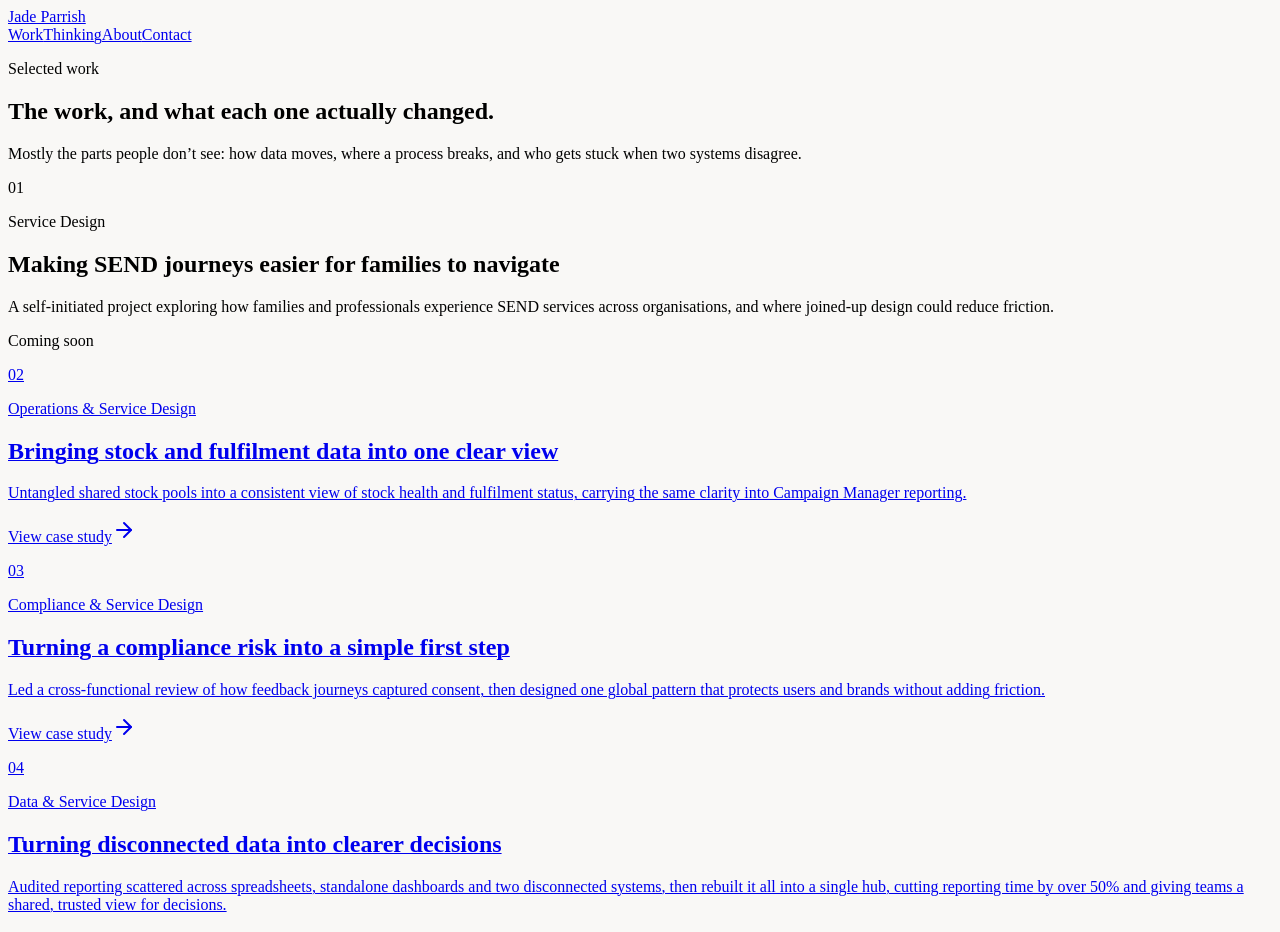
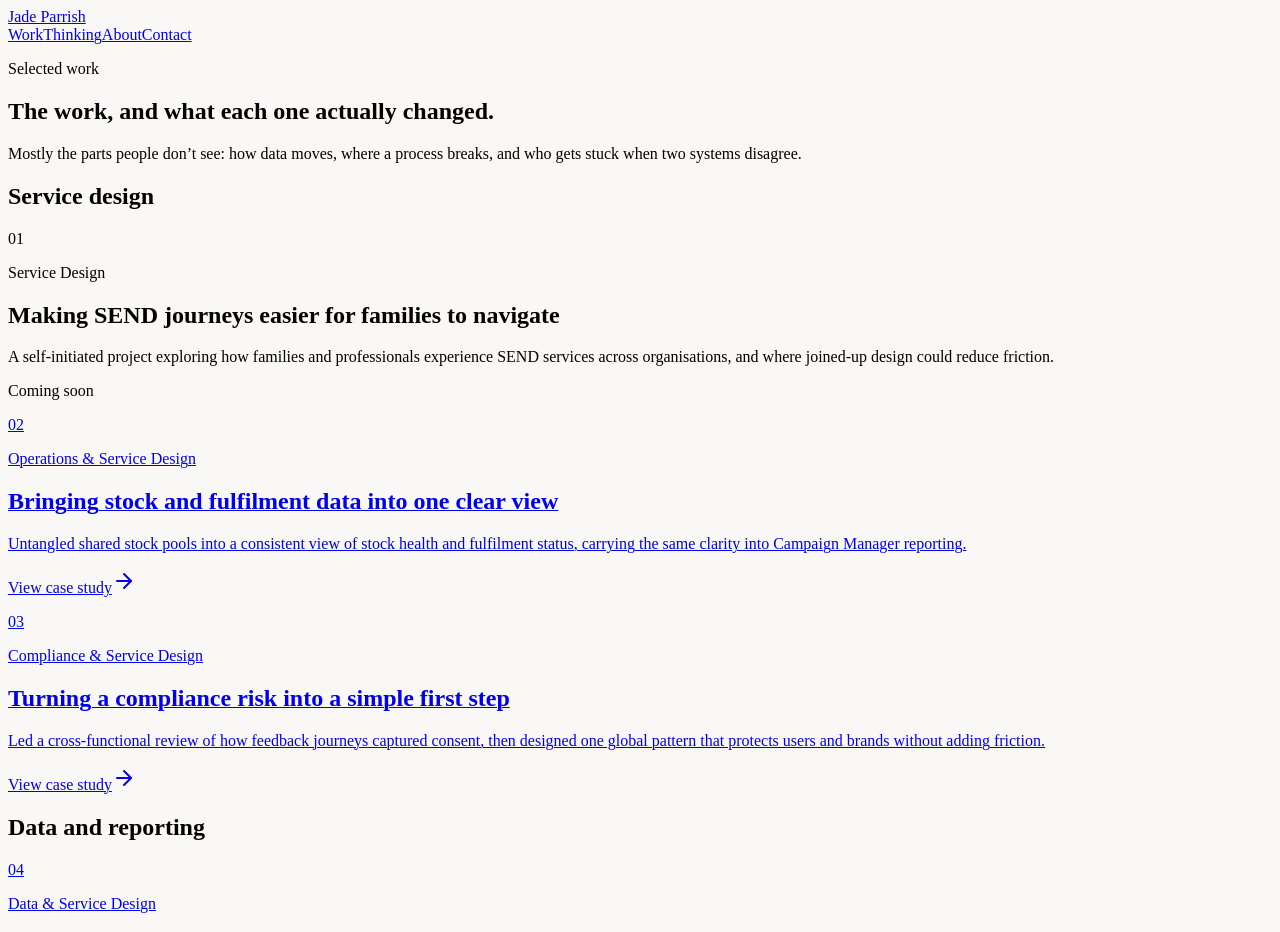
Before and after one commit to jadeparrish/portfolio, a Next.js app: page /work in a window 1280 px wide. Shown: the top 932 px of the page. Built offline with nearby package versions, Linux system fonts and the light colour scheme.

Commit message:
Group case studies by problem type in WorkRow
Refactor work display to group case studies by type.

```diff
--- a/app/work/page.js
+++ b/app/work/page.js
@@ -1,6 +1,6 @@
 import React from 'react';
 import Link from 'next/link';
-import { ArrowLeft, ArrowRight } from 'lucide-react';
+import { ArrowRight } from 'lucide-react';
 import { caseStudiesList, IndexFooter, SiteFooter } from '../caseStudiesData';
 
 export const metadata = {
@@ -8,6 +8,16 @@ export const metadata = {
   description:
     'Case studies in service design, systems and product: reporting, stock and fulfilment, navigation, consent, notifications and integrations.',
 };
+
+/* Grouped by the kind of problem rather than by how long each piece is,
+   because somebody arrives here asking whether I have done their sort of
+   work, not which of these is the longest. Order matches caseStudiesList,
+   so the numbers still run straight down the page. */
+const groups = [
+  { id: 'service', label: 'Service design' },
+  { id: 'data', label: 'Data and reporting' },
+  { id: 'systems', label: 'Systems and platform' },
+];
 
 function WorkRow({ item }) {
   const inner = (
@@ -64,11 +74,23 @@ export default function WorkIndex() {
           </p>
         </section>
 
-        <div className="py-12 border-b border-neutral-200/80 divide-y divide-neutral-200/70">
-          {caseStudiesList.map((item) => (
-            <WorkRow key={item.slug} item={item} />
-          ))}
-        </div>
+        {groups.map((group) => {
+          const items = caseStudiesList.filter((item) => item.group === group.id);
+          if (items.length === 0) return null;
+
+          return (
+            <section key={group.id} className="py-12 border-b border-neutral-200/80">
+              <h2 className="text-[11px] uppercase tracking-[0.2em] font-medium text-neutral-600 mb-8">
+                {group.label}
+              </h2>
+              <div className="divide-y divide-neutral-200/70">
+                {items.map((item) => (
+                  <WorkRow key={item.slug} item={item} />
+                ))}
+              </div>
+            </section>
+          );
+        })}
 
         <IndexFooter />
       </main>
```
